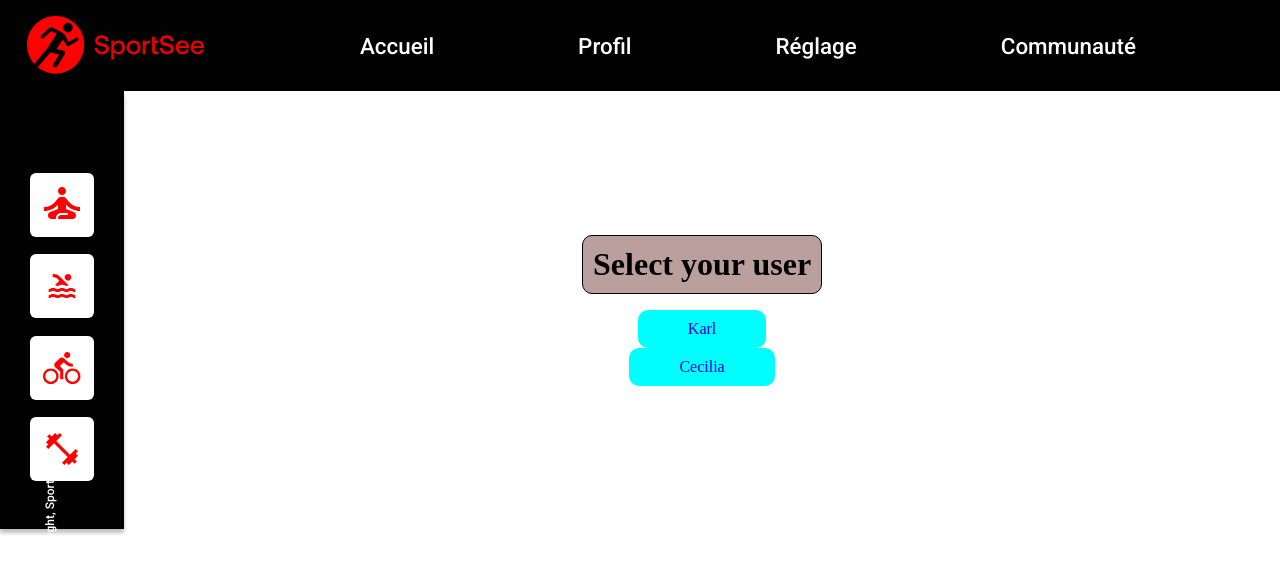
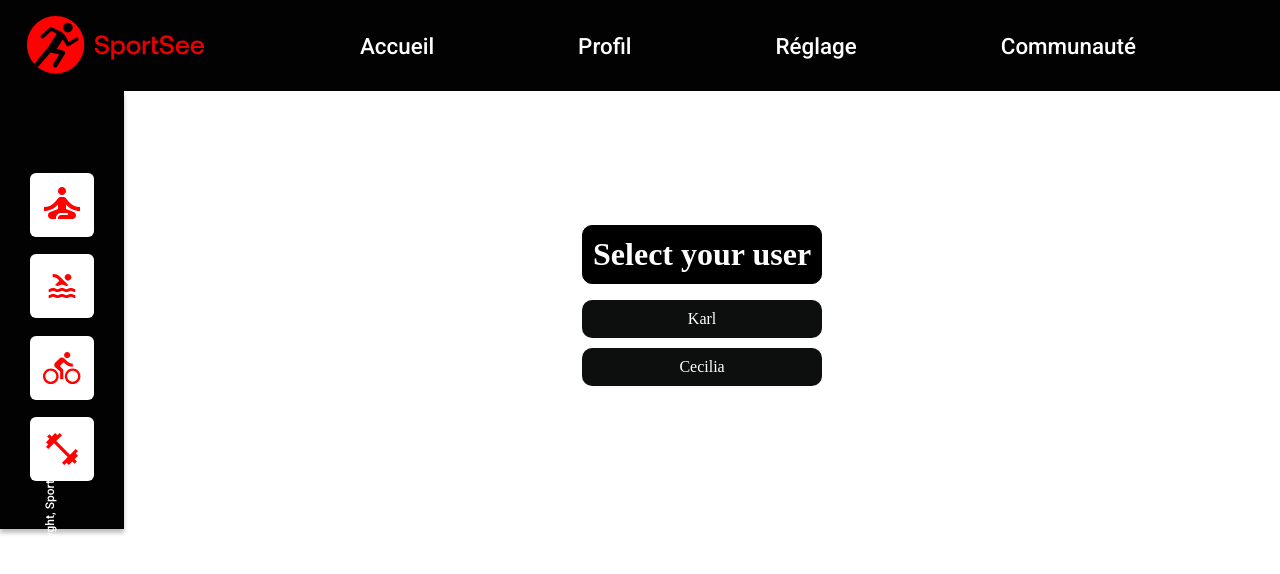
Before and after one commit to leothefrench/SportSee, a React (Vite) app: page / in a window 1280 px wide. Shown: the top 574 px of the page. Built offline with nearby package versions, Linux system fonts and the light colour scheme.

Commit message:
Modification CSS

```diff
--- a/src/components/dashboard/KPI/KeyPerformanceIndice.jsx
+++ b/src/components/dashboard/KPI/KeyPerformanceIndice.jsx
@@ -15,7 +15,7 @@ export const KeyPerformanceIndice = ({data}) => {
         <PieChart>
           <Pie
             dataKey='value'
-            isAnimationActive={false}
+            isAnimationActive={true}
             data={score}
             outerRadius={85}
             innerRadius={70}
--- a/src/components/dashboard/barChart/BarChartWeight.jsx
+++ b/src/components/dashboard/barChart/BarChartWeight.jsx
@@ -16,6 +16,7 @@ const BarChartWeight = () => {
   }
 
   const dataSessions = data.sessions.map((el, index) => {
+
     return {
       day: index + 1,
       kilogram: el.kilogram,
@@ -38,7 +39,7 @@ const BarChartWeight = () => {
           </div>
         </div>
       </div>
-      <ResponsiveContainer height={200}>
+      <ResponsiveContainer height={320}>
         <BarChart data={dataSessions} barGap={8} barCategoryGap={1} >
           <CartesianGrid strokeDasharray='1 1' vertical={false} />
           <XAxis dataKey='day' tickLine={false} tick={{fontSize: 14}} dy={15} stroke='1 1' />
--- a/src/components/dashboard/radar/RadarPerformance.jsx
+++ b/src/components/dashboard/radar/RadarPerformance.jsx
@@ -16,7 +16,7 @@ const RadarPerformance = () => {
       <RadarChart outerRadius={80} data={radarData}>
         {/*  Grille de fond */}
         <PolarGrid />
-        {/* Place les kinds autour du cercle contenant le radar */}
+        {/* Place les kinds cardio,energy, etc.. autour du cercle contenant le radar */}
         <PolarAngleAxis dataKey="kind" / >
         <Radar dataKey="value" stroke="#000" fill="rgba(255, 1, 1, 0.70)" fillOpacity={0.6} />
       </RadarChart>
--- a/src/pages/home.scss
+++ b/src/pages/home.scss
@@ -12,7 +12,8 @@
             padding: 10px;
             border: 1px solid black;
             border-radius: 10px;
-            background-color: rgb(187, 159, 159);
+            background-color: #000;
+            color: #fff;
             margin-bottom: 1rem;
         }
 
@@ -20,7 +21,11 @@
             padding: 10px 50px;
             text-decoration: none;
             border-radius: 10px;
-            background-color: aqua;
+            background-color: rgb(13, 15, 15);
+            width: 240px;
+            text-align: center;
+            color: white;
+            margin-bottom: 10px;
         }
     }
 }
```
Also changed, not shown: src/components/dashboard/objectifs/Objectifs.jsx (line endings or trailing spaces), src/pages/User.jsx (line endings or trailing spaces).
